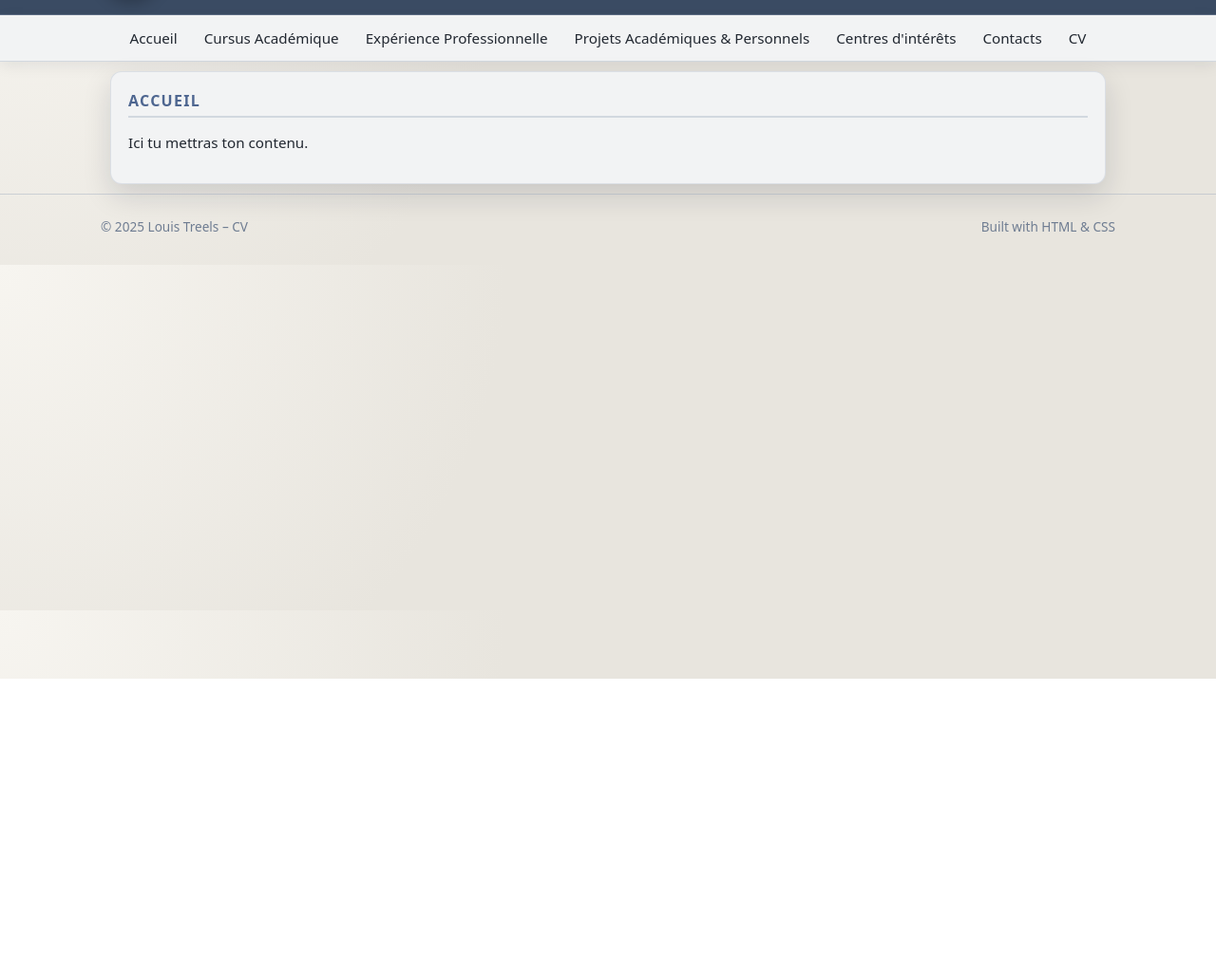
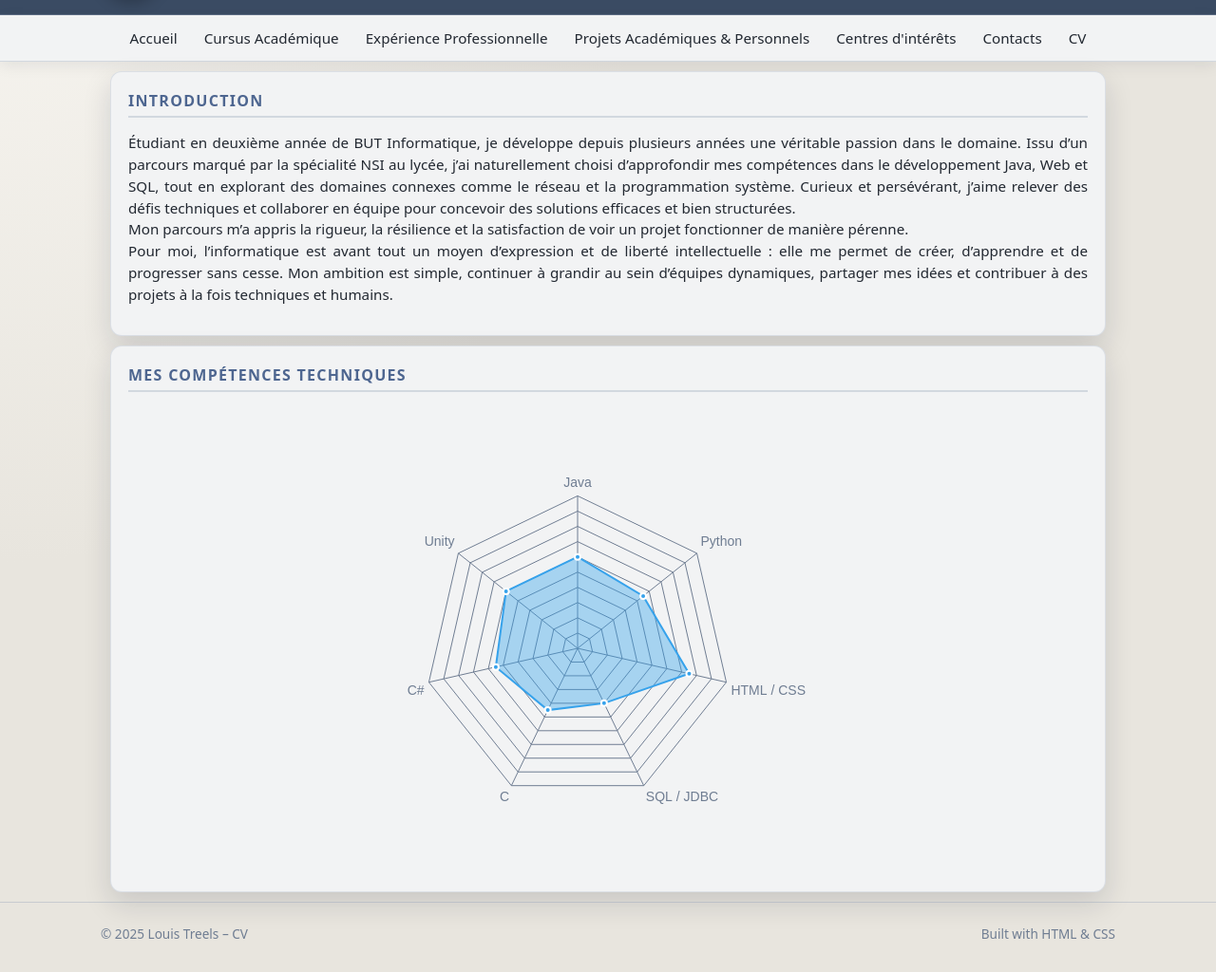
Before and after one commit to louistrls/louistrls.github.io, a plain HTML site: page CV numérique/index.html in a window 1280 px wide. Shown: the part 85-1109 px from the top of the page at 95% size. Before the commit the page ends 800 px from the top, so only its background shows below. Drawn offline with nearby package versions, Linux system fonts and the light colour scheme.

Commit message:
CV numérique V3

```diff
--- a/CV numérique/index.html
+++ b/CV numérique/index.html
@@ -5,6 +5,7 @@
     <title>Accueil – Louis Treels</title>
     <meta name="viewport" content="width=device-width, initial-scale=1">
     <link rel="stylesheet" href="style.css">
+    <script src="https://cdn.jsdelivr.net/npm/chart.js"></script>
 </head>
 <body>
 
@@ -49,9 +50,30 @@
 
 <main class="container">
     <section class="card">
-        <h2>Accueil</h2>
-        <p>Ici tu mettras ton contenu.</p>
+        <h2>Introduction</h2>
+        <p>
+            Étudiant en deuxième année de BUT Informatique, je développe depuis plusieurs
+            années une véritable passion dans le domaine. Issu d’un parcours marqué par la
+            spécialité NSI au lycée, j’ai naturellement choisi d’approfondir mes compétences
+            dans le développement Java, Web et SQL, tout en explorant des domaines connexes
+            comme le réseau et la programmation système.
+            Curieux et persévérant, j’aime relever des défis techniques et collaborer en équipe
+            pour concevoir des solutions efficaces et bien structurées.<br />
+            Mon parcours m’a appris la rigueur, la résilience et la satisfaction de voir un projet fonctionner de manière pérenne. <br />
+            Pour moi, l’informatique est avant tout un moyen d’expression et de liberté intellectuelle
+             : elle me permet de créer, d’apprendre et de progresser sans cesse. Mon ambition est simple,
+              continuer à grandir au sein d’équipes dynamiques, partager mes idées et contribuer à
+              des projets à la fois techniques et humains.
+        </p>
     </section>
+
+    <section class="card" id="competences">
+        <h2>Mes compétences techniques</h2>
+        <div class="chart-wrapper">
+            <canvas id="monRadarChart"></canvas>
+        </div>
+    </section>
+
 </main>
 
 <footer class="site-footer">
@@ -83,5 +105,7 @@
         localStorage.setItem('theme', isDark ? 'dark' : 'light');
     });
 </script>
+
+<script src="script.js"></script>
 </body>
 </html>
--- /dev/null
+++ b/CV numérique/script.js
@@ -0,0 +1,49 @@
+// On attend que le DOM (la page) soit chargé avant de dessiner
+document.addEventListener('DOMContentLoaded', function() {
+
+    const ctx = document.getElementById('monRadarChart').getContext('2d');
+
+    const config = {
+        type: 'radar',
+        data: {
+            labels: ['Java', 'Python', 'HTML / CSS', 'SQL / JDBC', 'C', 'C#', 'Unity'],
+            datasets: [{
+                label: 'Niveau',
+                data: [60, 55, 75, 40, 45, 55, 60],
+                // Couleur de fond (Bleu clair transparent)
+                backgroundColor: 'rgba(54, 162, 235, 0.4)',
+                // Couleur de la ligne (Bleu solide)
+                borderColor: 'rgba(54, 162, 235, 1)',
+                borderWidth: 2,
+                // Points sur les axes
+                pointBackgroundColor: 'rgba(54, 162, 235, 1)',
+                pointBorderColor: '#fff',
+                pointHoverBackgroundColor: '#fff',
+                pointHoverBorderColor: 'rgba(54, 162, 235, 1)'
+            }]
+        },
+        options: {
+            responsive: true,
+            maintainAspectRatio: true, // Garde le ratio carré
+            scales: {
+                r: {
+                    angleLines: { color: '#6F7D92' },
+                    grid: { color: '#6F7D92' },
+                    suggestedMin: 0,
+                    suggestedMax: 100,
+                    ticks: { display: false }, // Cache les chiffres 10, 20...
+                    pointLabels: {
+                        font: { size: 14, family: "'Arial', sans-serif" },
+                        color: '#6F7D92' // Couleur du texte (ex: Java, SQL)
+                    }
+                }
+            },
+            plugins: {
+                legend: { display: false }, // Pas besoin de légende "Niveau"
+                tooltip: { enabled: true }  // Affiche la valeur au survol
+            }
+        }
+    };
+
+    new Chart(ctx, config);
+});
--- a/CV numérique/style.css
+++ b/CV numérique/style.css
@@ -42,6 +42,10 @@ body {
     background: radial-gradient(circle at top left, #f7f5f0 0, var(--bg-color) 40%);
     color: var(--text-main);
     line-height: 1.5;
+}
+
+p {
+    text-align: justify;
 }
 
 /* ---------- Layout global ---------- */
@@ -850,3 +854,32 @@ body.dark .interest-content.right {
 .logo-timeline {
     width: 10%;
 }
+
+
+/* ---------- CONTACTS PAGE ---------- */
+
+.contact-grid {
+    margin: 120px 0 120px 0;
+}
+
+
+
+
+
+
+/* Ajoute ceci à ton fichier style.css */
+
+.chart-wrapper {
+    position: relative;
+    width: 100%;           /* Prend toute la largeur disponible de la colonne */
+    max-width: 500px;      /* Ne dépasse jamais 500px pour rester lisible */
+    margin: 0 auto;        /* Centre le graphique horizontalement */
+    padding: 10px;         /* Un peu d'espace autour */
+}
+
+/* Optionnel : Si tu veux que le canvas soit toujours carré ou ait un ratio spécifique */
+canvas {
+    /* Chart.js gère généralement bien cela tout seul,
+       mais assure-toi que le canvas n'a pas de height fixée en CSS dur
+       qui pourrait déformer le ratio. */
+}
```
Also changed, not shown: CV numérique/contacts.html (+3 -16 lines), CV numérique/experience.html (+1 -1 lines), CV numérique/interets.html (+14 -3 lines).
